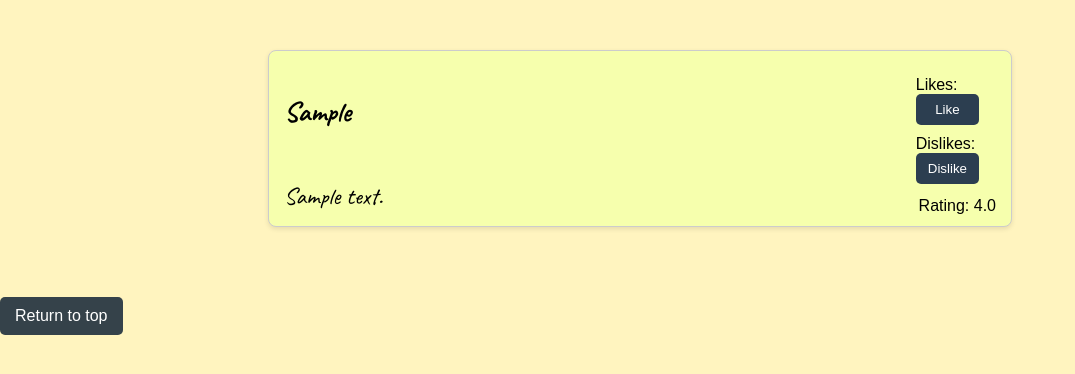
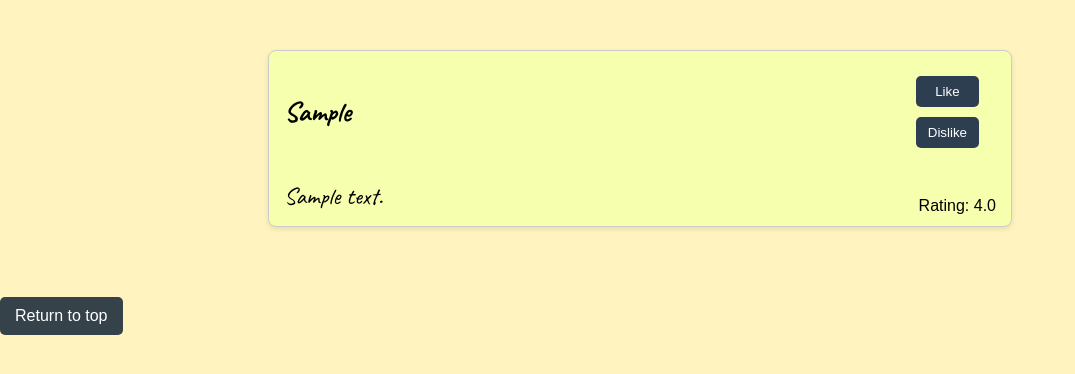
Before and after one commit to KolozsiZsombor/SzoftverModszerMiniProject, a Flask app: page / in a window 1280 px wide. Shown: the part 148-522 px from the top of the page, without its empty margins (0-1075 px from the left). Run offline with Flask 3, Linux system fonts and the light colour scheme; tables that the repository leaves empty hold one stand-in row (values such as "Sample post").

Commit message:
removed non-functional like/dislike count. deprecated by rating number

```diff
--- a/templates/index.html
+++ b/templates/index.html
@@ -46,12 +46,10 @@
             <p class="joke-content">{{ joke.content }}</p>
             <div class="joke-actions">
                 <div class="like-dislike">
-                    <span>Likes: {{ joke.likes_count }}</span> <!-- Display the like count -->
                     <form action="{{ url_for('like_joke', joke_id=joke.id) }}" method="POST">
 
                         <button type="submit" class="like-btn">Like</button>
                     </form>
-                    <span>Dislikes: {{ joke.dislikes_count }}</span> <!-- Display the dislike count -->
                     <form action="{{ url_for('dislike_joke', joke_id=joke.id) }}" method="POST">
 
                         <button type="submit" class="dislike-btn">Dislike</button>
--- a/templates/profile.html
+++ b/templates/profile.html
@@ -55,12 +55,10 @@
             <p class="joke-content">{{ joke.content }}</p>
             <div class="joke-actions">
                 <div class="like-dislike">
-                    <span>Likes: {{ joke.likes_count }}</span> <!-- Display the like count -->
                     <form action="{{ url_for('like_joke', joke_id=joke.id) }}" method="POST">
 
                         <button type="submit" class="like-btn">Like</button>
                     </form>
-                    <span>Dislikes: {{ joke.dislikes_count }}</span> <!-- Display the dislike count -->
                     <form action="{{ url_for('dislike_joke', joke_id=joke.id) }}" method="POST">
 
                         <button type="submit" class="dislike-btn">Dislike</button>
```
